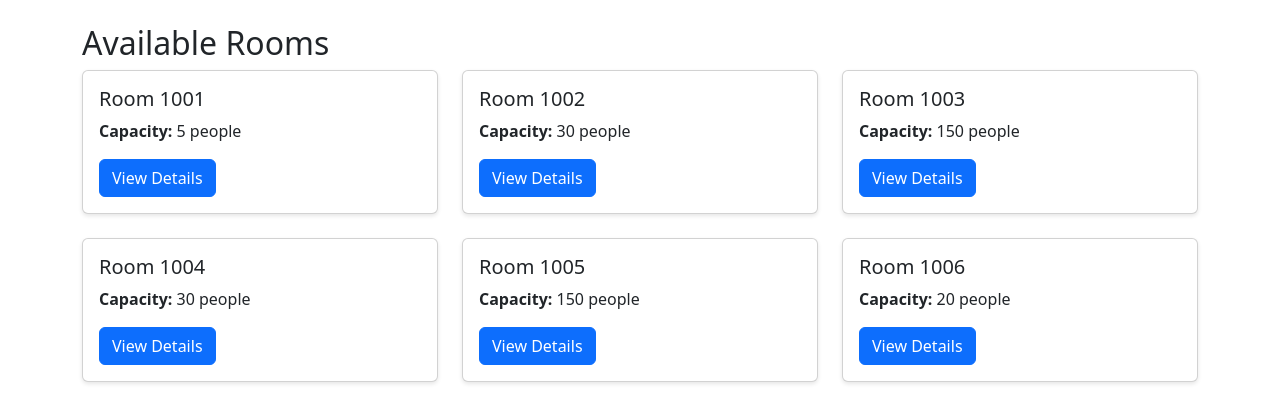
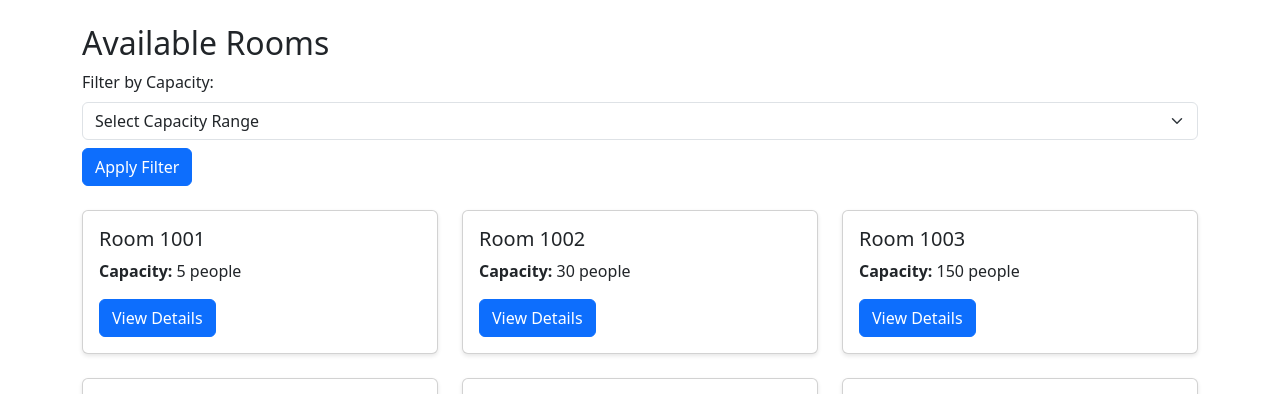
Before and after one commit to 7ussain313/ITCS333-project, a PHP site: page /ITCS333-project/browse_rooms.php in a window 1280 px wide. Shown: the part 56-450 px from the top of the page. Run offline with PHP 8.4, Linux system fonts and the light colour scheme; data comes from the database, SQL or seed files in the repository.

Commit message:
add  sreach bar

```diff
--- a/browse_rooms.php
+++ b/browse_rooms.php
@@ -6,8 +6,21 @@ try {
     $db = new PDO('mysql:host=localhost;dbname=it_college_booking;charset=utf8', 'root', '');
     $db->setAttribute(PDO::ATTR_ERRMODE, PDO::ERRMODE_EXCEPTION);
 
-    // Fetch all rooms
-    $stmt = $db->query("SELECT * FROM Rooms ORDER BY name");
+    // Get the capacity range from the search bar if it's set
+    $capacity_filter = isset($_GET['capacity']) ? $_GET['capacity'] : '';
+
+    // Fetch rooms based on the selected capacity range
+    if ($capacity_filter === '1-30') {
+        $stmt = $db->query("SELECT * FROM Rooms WHERE capacity BETWEEN 1 AND 30 ORDER BY name");
+    } elseif ($capacity_filter === '31-60') {
+        $stmt = $db->query("SELECT * FROM Rooms WHERE capacity BETWEEN 31 AND 60 ORDER BY name");
+    } elseif ($capacity_filter === '61+') {
+        $stmt = $db->query("SELECT * FROM Rooms WHERE capacity > 60 ORDER BY name");
+    } else {
+        // If no filter is selected, fetch all rooms
+        $stmt = $db->query("SELECT * FROM Rooms ORDER BY name");
+    }
+
     $rooms = $stmt->fetchAll(PDO::FETCH_ASSOC);
 } catch (PDOException $ex) {
     echo "Error: " . $ex->getMessage();
@@ -29,6 +42,19 @@ try {
 
     <div class="container mt-4">
         <h2>Available Rooms</h2>
+
+        <!-- Search Bar for Capacity -->
+        <form method="get" class="mb-4">
+            <label for="capacity" class="form-label">Filter by Capacity:</label>
+            <select name="capacity" id="capacity" class="form-select">
+                <option value="">Select Capacity Range</option>
+                <option value="1-30" <?php echo ($capacity_filter == '1-30') ? 'selected' : ''; ?>>1-30</option>
+                <option value="31-60" <?php echo ($capacity_filter == '31-60') ? 'selected' : ''; ?>>31-60</option>
+                <option value="61+" <?php echo ($capacity_filter == '61+') ? 'selected' : ''; ?>>61+</option>
+            </select>
+            <button type="submit" class="btn btn-primary mt-2">Apply Filter</button>
+        </form>
+
         <div class="row row-cols-1 row-cols-md-3 g-4">
             <?php foreach ($rooms as $room): ?>
             <div class="col">
```
